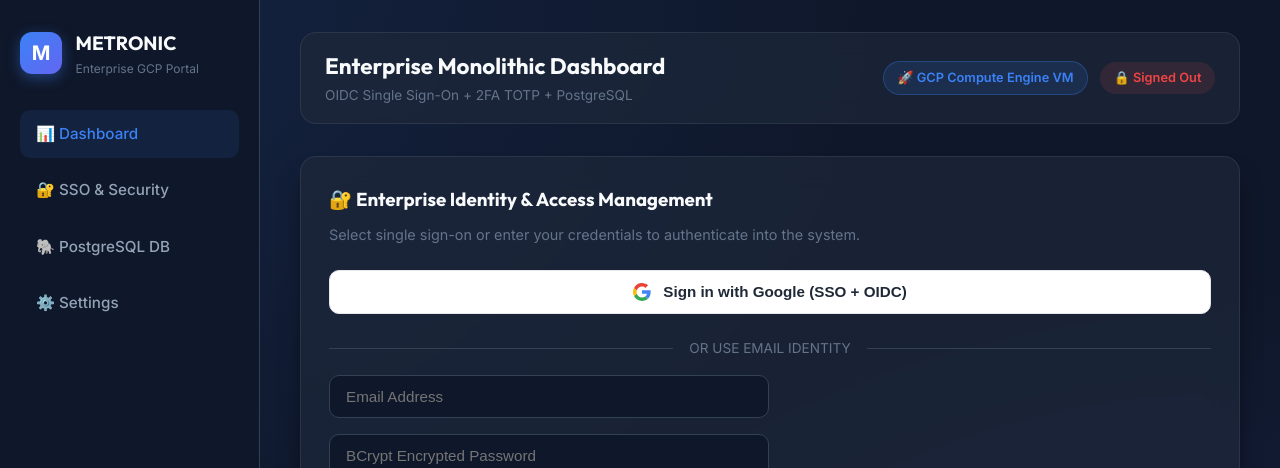
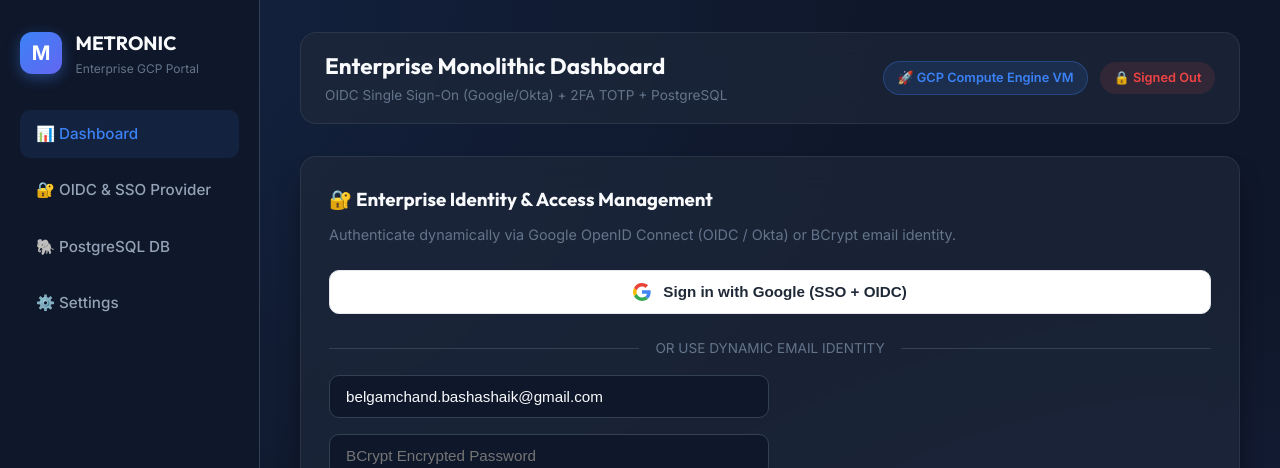
Before and after one commit to chandbasha304/gcp-react-java-app, a React (Vite) app: page / in a window 1280 px wide. Shown: the top 468 px of the page. Built offline with nearby package versions, Linux system fonts and the light colour scheme; no server answers.

Commit message:
feat(sso): set belgamchand.bashashaik@gmail.com as primary identity and wire dynamic OIDC SSO & Okta identity provider flow

```diff
--- a/src/App.jsx
+++ b/src/App.jsx
@@ -8,9 +8,9 @@
 
   // SSO & Auth State
   const [authMode, setAuthMode] = useState('login'); // 'login' | 'register' | 'reset'
-  const [authEmail, setAuthEmail] = useState('');
+  const [authEmail, setAuthEmail] = useState('belgamchand.bashashaik@gmail.com');
   const [authPassword, setAuthPassword] = useState('');
-  const [authFullName, setAuthFullName] = useState('');
+  const [authFullName, setAuthFullName] = useState('Belgamchand Bashashaik');
   const [newPassword, setNewPassword] = useState('');
 
   // TOTP MFA Challenge State
@@ -60,27 +60,27 @@
     }
   };
 
-  // Google SSO OpenID Connect Auth Trigger
+  // Google Single Sign-On OpenID Connect (OIDC / Okta Identity Provider Flow)
   const handleGoogleSso = async () => {
     try {
-      const mockGoogleEmail = authEmail || "user.sso@google.com";
+      const ssoEmail = authEmail || "belgamchand.bashashaik@gmail.com";
       const res = await fetch('/api/auth/sso/google', {
         method: 'POST',
         headers: { 'Content-Type': 'application/json' },
-        body: JSON.stringify({ email: mockGoogleEmail, name: 'Google SSO User' })
+        body: JSON.stringify({ email: ssoEmail, name: authFullName || 'Belgamchand Bashashaik' })
       });
       const data = await res.json();
       if (!res.ok) throw new Error(data.message || 'Google SSO failed');
 
       setPendingSsoUser(data);
       setMfaModal(true);
-      showAlert('Single Sign-On Identity matched! Please enter 6-digit TOTP code.', 'success');
+      showAlert(`SSO Identity matched for ${ssoEmail}! Please enter 6-digit TOTP security code.`, 'success');
     } catch (err) {
       showAlert(err.message, 'error');
     }
   };
 
-  // Verify TOTP MFA 6-Digit Pin Code
+  // Verify TOTP 2FA Security Code
   const handleVerifyTotpMfa = async (e) => {
     e.preventDefault();
     try {
@@ -113,7 +113,7 @@
         });
         const data = await res.json();
         if (!res.ok) throw new Error(data.message || 'Registration failed');
-        showAlert('User registered in Identity DB! You can now log in.', 'success');
+        showAlert('User identity registered in PostgreSQL DB! Log in now.', 'success');
         setAuthMode('login');
       } else if (authMode === 'login') {
         const res = await fetch('/api/auth/login', {
@@ -214,7 +214,7 @@
 
         <nav className="nav-menu">
           <div className="nav-item active">📊 Dashboard</div>
-          <div className="nav-item">🔐 SSO & Security</div>
+          <div className="nav-item">🔐 OIDC & SSO Provider</div>
           <div className="nav-item">🐘 PostgreSQL DB</div>
           <div className="nav-item">⚙️ Settings</div>
         </nav>
@@ -226,14 +226,14 @@
         <header className="metronic-header">
           <div>
             <h2 style={{ fontSize: '1.4rem' }}>Enterprise Monolithic Dashboard</h2>
-            <p style={{ color: 'var(--text-muted)', fontSize: '0.85rem' }}>OIDC Single Sign-On + 2FA TOTP + PostgreSQL</p>
+            <p style={{ color: 'var(--text-muted)', fontSize: '0.85rem' }}>OIDC Single Sign-On (Google/Okta) + 2FA TOTP + PostgreSQL</p>
           </div>
 
           <div style={{ display: 'flex', gap: '0.75rem', alignItems: 'center' }}>
             <span className="status-pill primary">🚀 {health.environment}</span>
             {user ? (
               <div style={{ display: 'flex', gap: '0.5rem', alignItems: 'center' }}>
-                <span className="status-pill success">👤 {user.fullName}</span>
+                <span className="status-pill success">👤 {user.fullName} ({user.email})</span>
                 <button className="btn-metronic" style={{ background: 'var(--metronic-card-hover)', padding: '0.5rem 1rem' }} onClick={() => setUser(null)}>Logout</button>
               </div>
             ) : (
@@ -247,7 +247,7 @@
           <div className="metronic-card">
             <h3 style={{ marginBottom: '0.5rem' }}>🔐 Enterprise Identity & Access Management</h3>
             <p style={{ color: 'var(--text-muted)', fontSize: '0.9rem', marginBottom: '1.5rem' }}>
-              Select single sign-on or enter your credentials to authenticate into the system.
+              Authenticate dynamically via Google OpenID Connect (OIDC / Okta) or BCrypt email identity.
             </p>
 
             {/* Google Single Sign-On (SSO) OIDC Trigger */}
@@ -265,7 +265,7 @@
 
             <div style={{ display: 'flex', alignItems: 'center', gap: '1rem', margin: '1rem 0', color: 'var(--text-muted)', fontSize: '0.85rem' }}>
               <div style={{ flex: 1, height: '1px', background: 'var(--metronic-border)' }}></div>
-              <span>OR USE EMAIL IDENTITY</span>
+              <span>OR USE DYNAMIC EMAIL IDENTITY</span>
               <div style={{ flex: 1, height: '1px', background: 'var(--metronic-border)' }}></div>
             </div>
 
```
Also changed, not shown: 1 other file (tests, documents, lock files or other folders).
